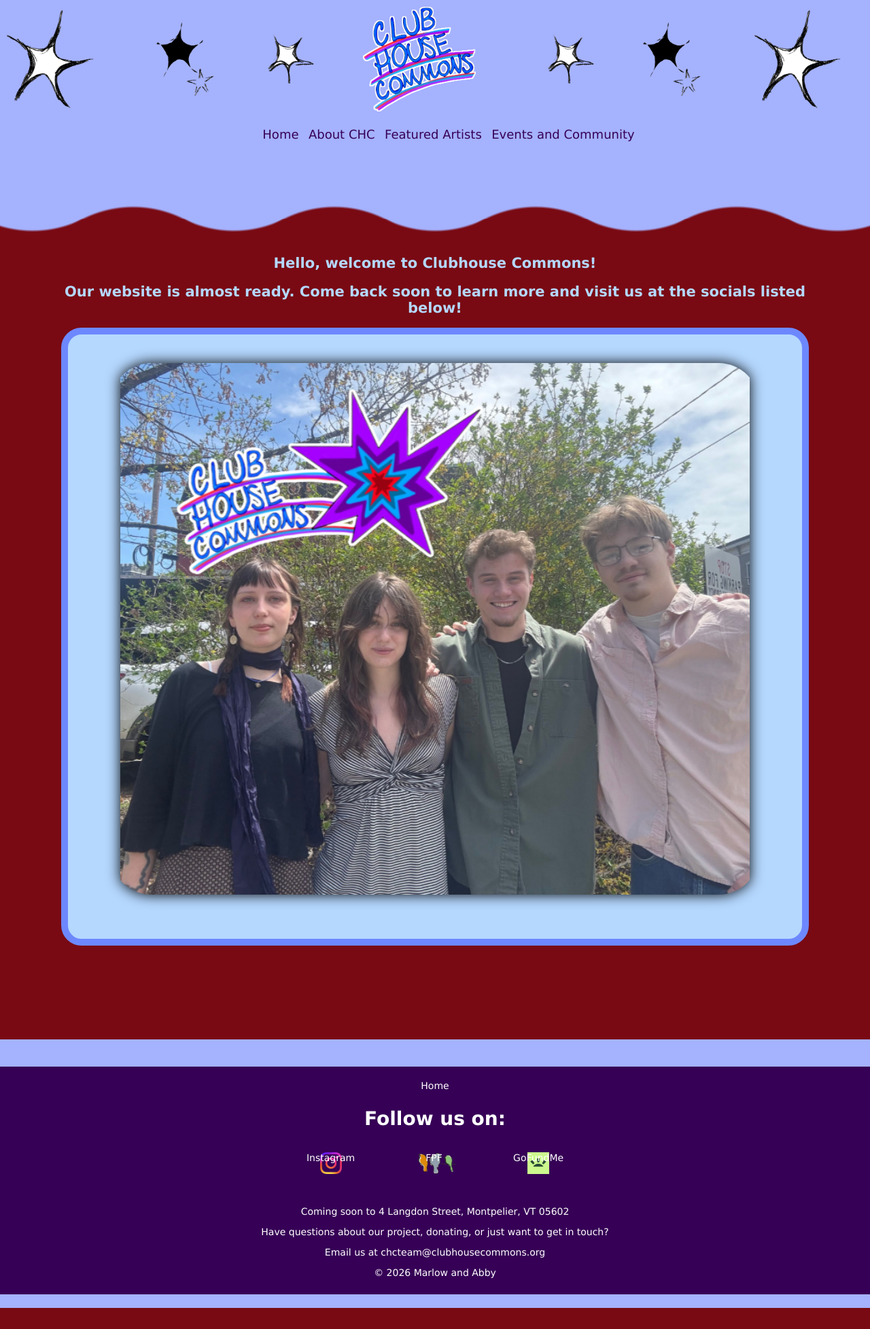
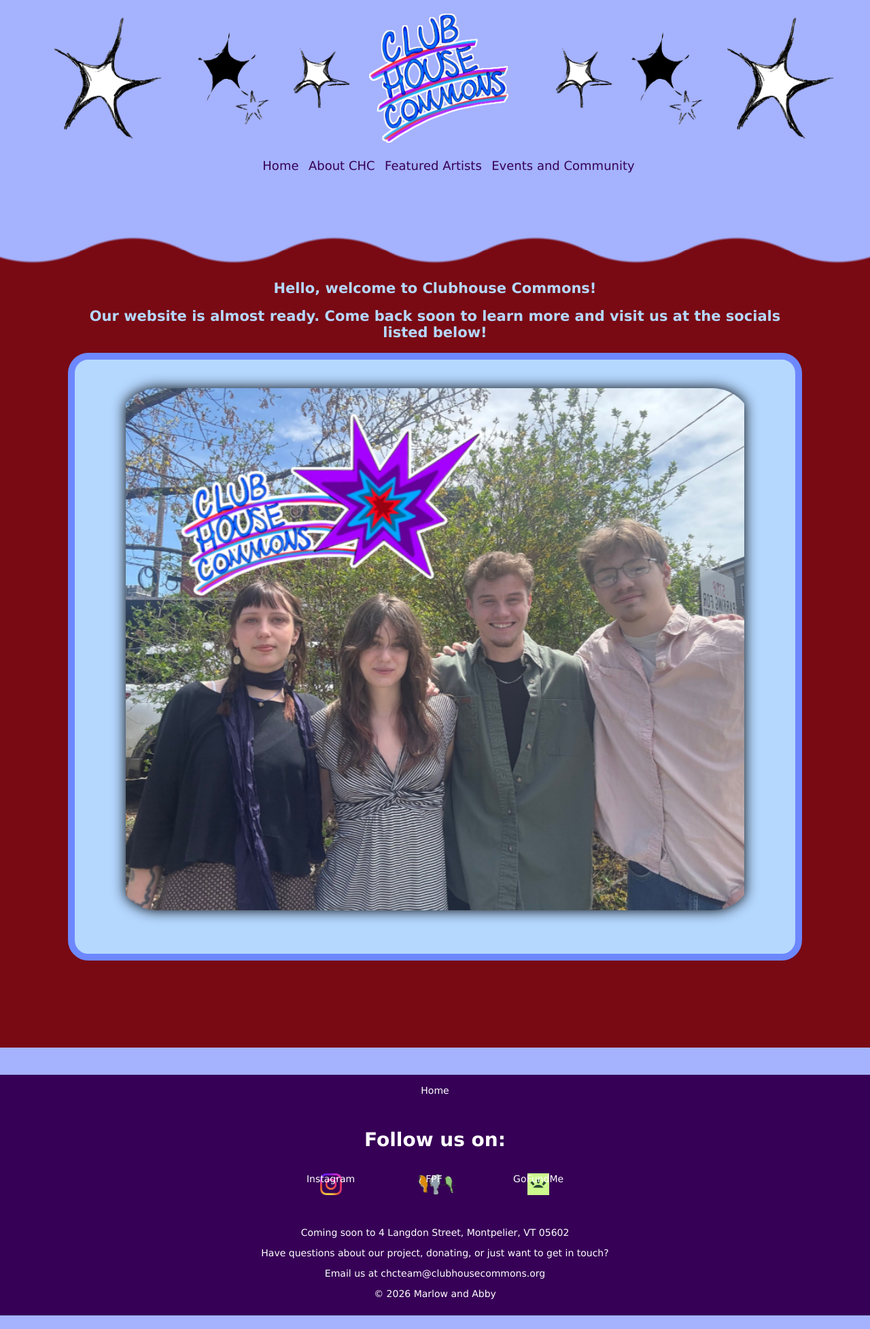
Before and after one commit to mrlow4/ClubhouseCommonsWeb, a Node server app: page / in a window 1280 px wide; the page is wider, and only the part inside the window is pictured. Shown: that part at 68% size. Before the commit the page ends 1924 px from the top of that part, so only its background shows below. Run offline with Node 20, Linux system fonts and the light colour scheme; some libraries are stand-ins or nearby versions.

Commit message:
fixing padding on header, content, footer

```diff
--- a/public/stylesheets/style.css
+++ b/public/stylesheets/style.css
@@ -58,7 +58,7 @@
     width: 100%;
     max-width: 100%;
     margin: 40px;
-    padding: 60px;
+    /*padding: 60px;*/
     justify-self: center;
     mask:
       radial-gradient(165.47px at 50% 222px,#000 99%,#0000 101%) calc(50% - 148px) 0/296px 100%,
@@ -69,7 +69,7 @@
   max-width: 1100px;
   margin: 0 auto;
   justify-items: center;
-  padding: 50px;
+  padding: 100px;
 }
 
 .center-image {
@@ -214,7 +214,7 @@
 */
 
 header {
-  padding-left: 10px;
+  /*padding-left: 10px;*/
   padding-top: 10px;
   margin-bottom: 20px;
 }
@@ -223,9 +223,10 @@
   display: flex;
   justify-content: center;
   align-items: center;
-  gap: 50px;
   list-style: none;
-  padding: 0;
+  padding-top: 10px;
+  padding-left: 80px;
+  padding-bottom: 0px;
   margin: 0;
 }
 
@@ -245,7 +246,7 @@
   background-color: #a5b2fe;
 
   list-style: none;
-  padding: 0;
+  /*padding: 0;*/
   margin: 5px;
   text-align: center;
 
@@ -277,8 +278,7 @@
     background-color: #360056;
     color: white;
     margin-bottom: 20px;
-    padding: 10px 0;
-    right: 15px;
+    /*padding: 10px 0;*/
 }
 
 .footer-container {
@@ -292,7 +292,7 @@
     top: 0;
     z-index: 1000;
     list-style: none;
-    padding: 0;
+    padding: 10px;
     margin: 5px;
     text-align: center;
 }
```
